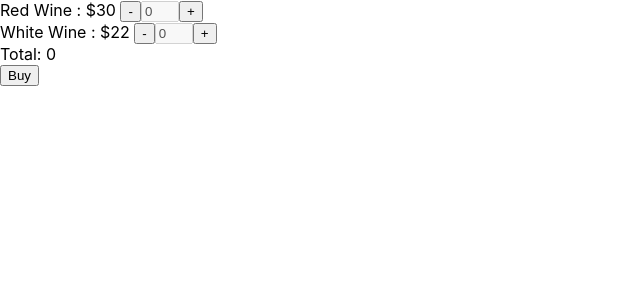
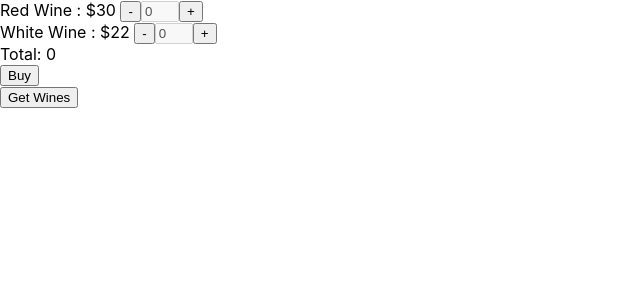
Before and after one commit to nateweis/Wine_Shop_Frontend, a React (Create React App) app: page /payform in a window 1280 px wide. Shown: the top 300 px of the page, without its empty margins (0-640 px from the left). Built offline with nearby package versions, Linux system fonts and the light colour scheme.

Commit message:
successfully pull form db

```diff
--- a/src/components/HomePage.js
+++ b/src/components/HomePage.js
@@ -16,7 +16,7 @@
         const formData = new FormData()
         formData.append('newImg', file)
 
-        this.savePicInBackend(formData)
+        // this.savePicInBackend(formData)
         const reader = new FileReader()
         const $picBox = document.querySelector('.pic-box')
         reader.readAsDataURL(file)
--- a/src/components/PayForm.js
+++ b/src/components/PayForm.js
@@ -33,6 +33,14 @@
     // componentWillReceiveProps(newProps){
 
     // }
+
+    getWines = () => {
+        fetch('http://localhost:3001/wine',{method:'GET'})
+        .then((res)=>{res.json()
+        .then((data)=>console.log(data))
+        })
+    }
+
 
 
     goToPayPal = (obj) => {
@@ -95,6 +103,7 @@
                     <input type="submit" value="Buy"/>
                 </form>
 
+                <button onClick={this.getWines}>Get Wines</button>
             </>
         )
     }
```
